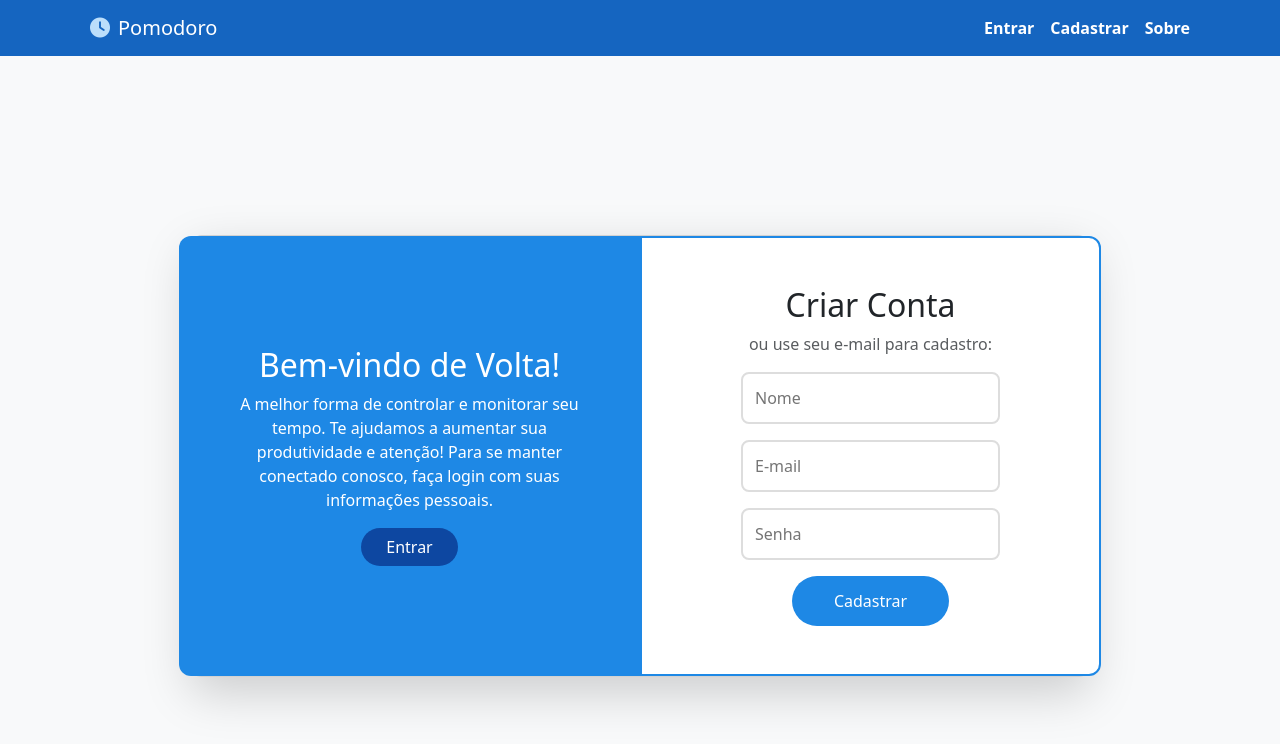
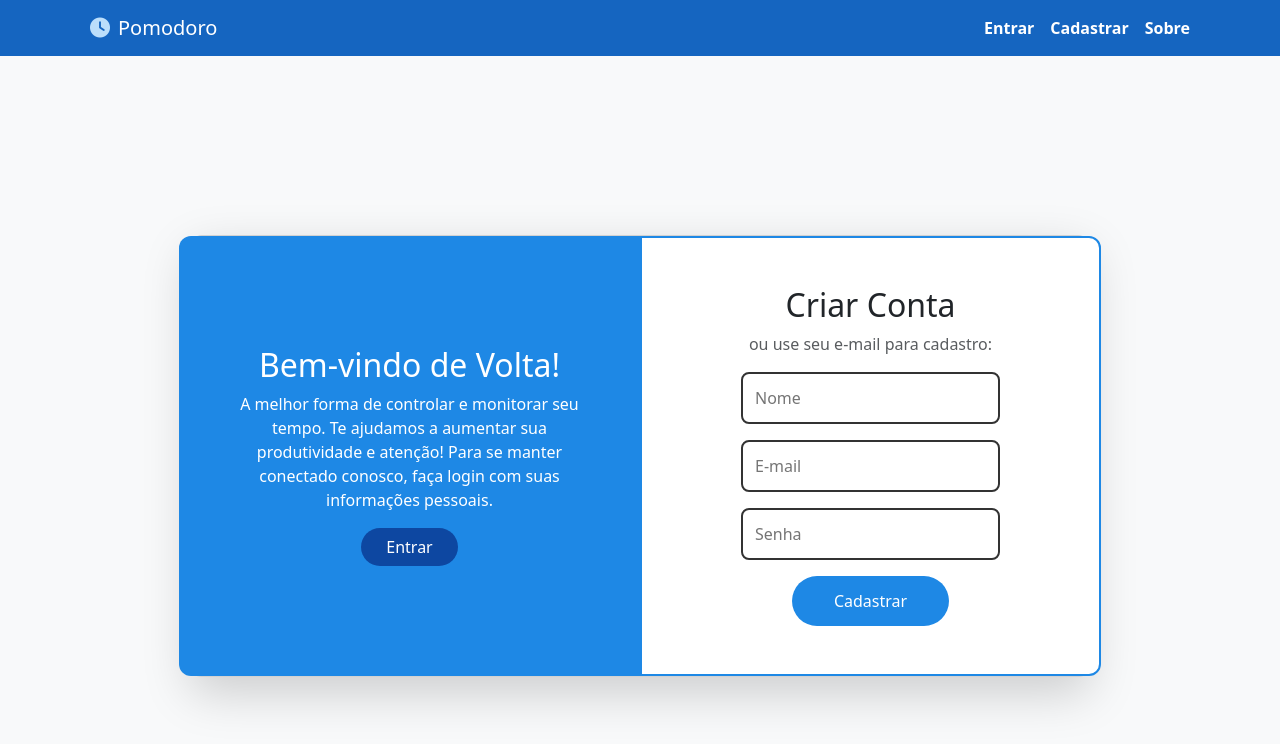
Before and after one commit to Mikaelpro1010/Pomodoro_Online, a React (Vite) app in the folder app_front-end/app_gerenciamento_users/: page /register in a window 1280 px wide. Shown: the top 744 px of the page. Built offline with nearby package versions, Linux system fonts and the light colour scheme.

Commit message:
Update page.jsx

```diff
--- a/app_front-end/app_gerenciamento_users/src/pages/register/page.jsx
+++ b/app_front-end/app_gerenciamento_users/src/pages/register/page.jsx
@@ -134,21 +134,21 @@ function Register() {
                             {/* Formulário */}
                             <form className="w-100 px-4 text-center">
                                 <input type="text" name="name" className=" mb-3" placeholder="Nome" ref={inputName}
-                                    style={{ borderRadius: "8px", border: "2px solid #ddd", padding: "12px" }}
+                                    style={{ borderRadius: "8px", border: "2px solid #333", padding: "12px" }}
                                     onFocus={(e) => e.target.style.borderColor = "#1E88E5"}
-                                    onBlur={(e) => e.target.style.borderColor = "#ddd"}
+                                    onBlur={(e) => e.target.style.borderColor = "#333"}
                                 />
 
                                 <input type="email" name="email" className=" mb-3" placeholder="E-mail" ref={inputEmail}
-                                    style={{ borderRadius: "8px", border: "2px solid #ddd", padding: "12px" }}
+                                    style={{ borderRadius: "8px", border: "2px solid #333", padding: "12px" }}
                                     onFocus={(e) => e.target.style.borderColor = "#1E88E5"}
-                                    onBlur={(e) => e.target.style.borderColor = "#ddd"}
+                                    onBlur={(e) => e.target.style.borderColor = "#333"}
                                 />
 
                                 <input type="password" name="password" className=" mb-3" placeholder="Senha" ref={inputPassword}
-                                    style={{ borderRadius: "8px", border: "2px solid #ddd", padding: "12px" }}
+                                    style={{ borderRadius: "8px", border: "2px solid #333", padding: "12px" }}
                                     onFocus={(e) => e.target.style.borderColor = "#1E88E5"}
-                                    onBlur={(e) => e.target.style.borderColor = "#ddd"}
+                                    onBlur={(e) => e.target.style.borderColor = "#333"}
                                 />
 
                                 <button type="button" onClick={createUsers} className="btn text-white rounded-pill w-50"
```
